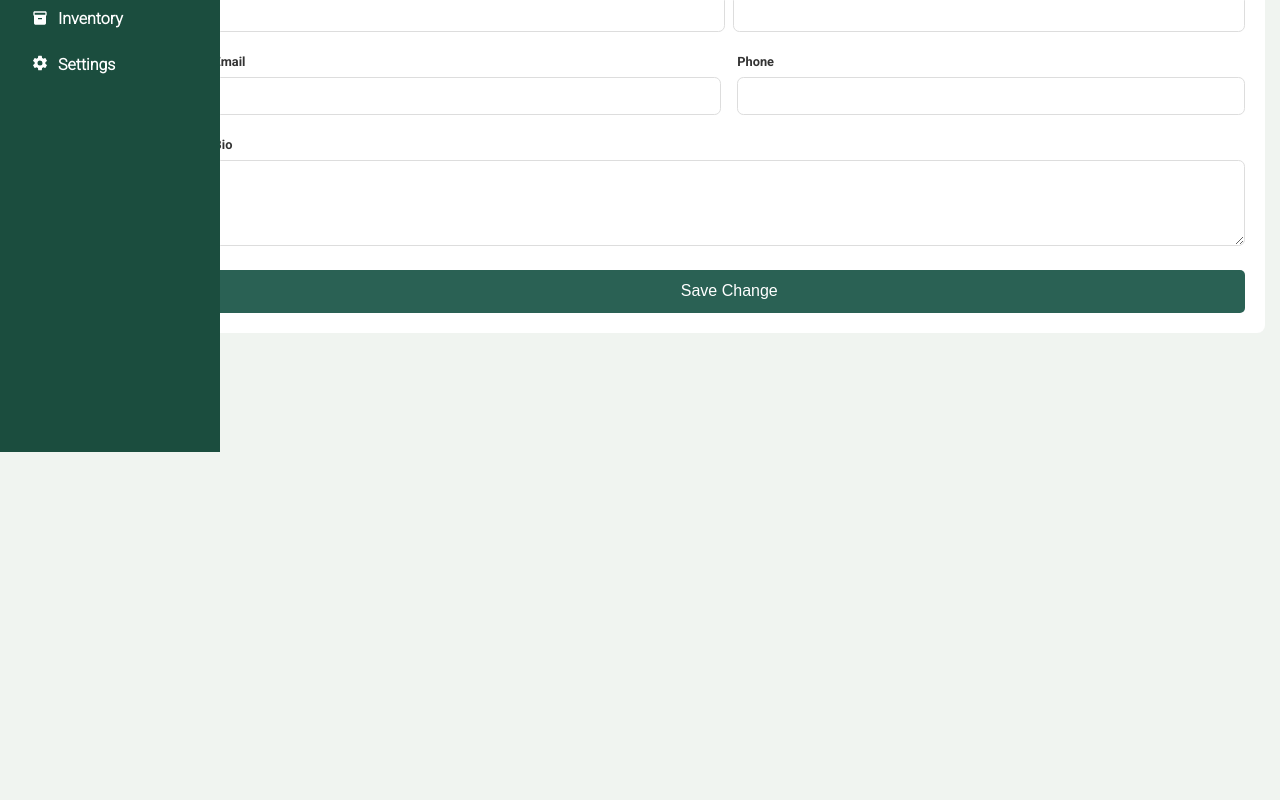
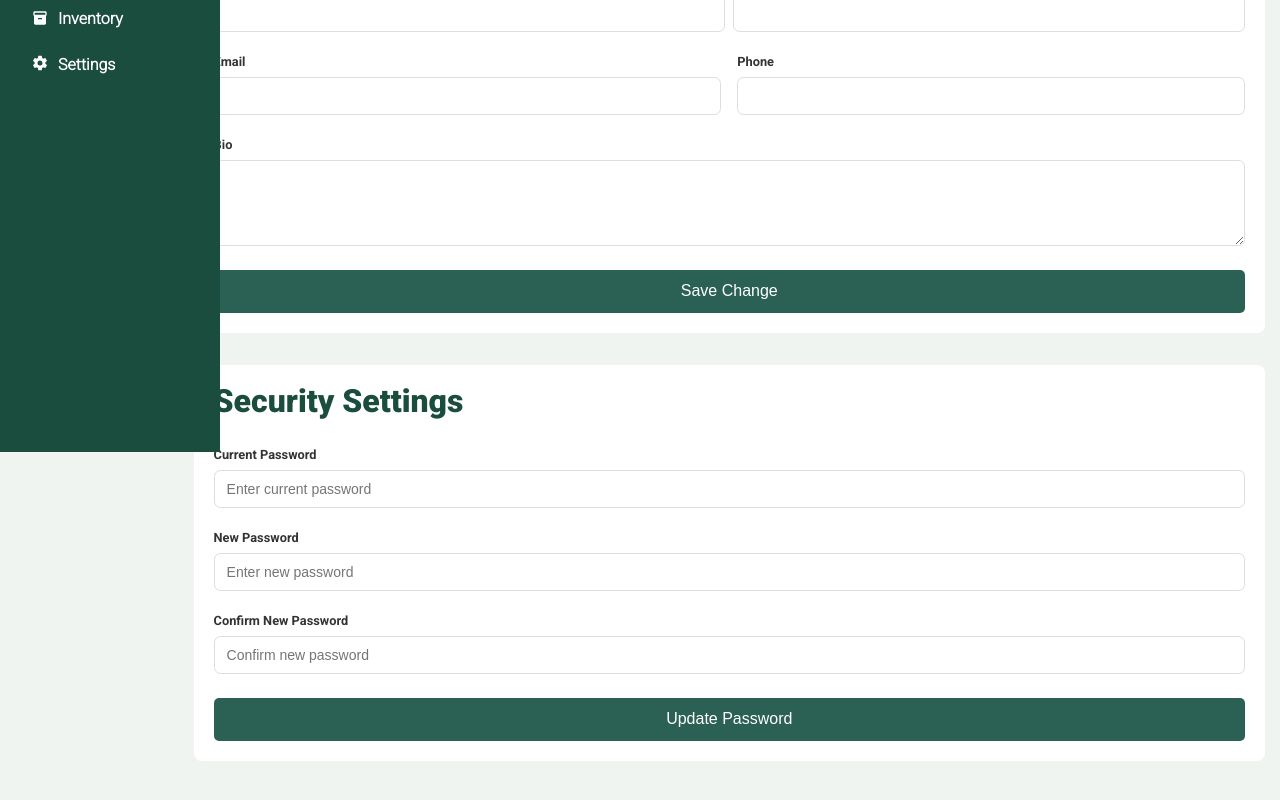
Before and after one commit to mohammadmehdidalvandii/Dashboard, a React (Vite) app in the folder frontend/dashboard/: page /Profile in a window 1280 px wide. Shown: the part 348-1148 px from the top of the page. Before the commit the page ends 800 px from the top, so only its background shows below. Built offline with nearby package versions, Linux system fonts and the light colour scheme.

Commit message:
creatd section SecurityProfile

```diff
--- /dev/null
+++ b/frontend/dashboard/src/components/templates/profile/SecurityProfile/SecurityProfile.css
@@ -0,0 +1,9 @@
+.securityProfile{
+    display: block;
+    width: 100%;
+    margin: 2rem 0 4rem 0;
+}
+.securityProfile form{
+    display: block;
+    margin-top: 2rem;
+}
--- /dev/null
+++ b/frontend/dashboard/src/components/templates/profile/SecurityProfile/SecurityProfile.jsx
@@ -0,0 +1,28 @@
+import './SecurityProfile.css'
+
+function SecurityProfile() {
+  return (
+    <section className="securityProfile box">
+        <div>
+            <h2 className="title_header">Security Settings</h2>
+            <form action="#">
+                <div className="form_group">
+                    <label htmlFor="">Current Password</label>
+                    <input type="text" className="form_input" placeholder='Enter current password'/>
+                </div>
+                <div className="form_group">
+                    <label htmlFor="">New Password</label>
+                    <input type="text" className="form_input" placeholder='Enter new password'/>
+                </div>
+                <div className="form_group">
+                    <label htmlFor="">Confirm New Password</label>
+                    <input type="text" className="form_input" placeholder='Confirm new password'/>
+                </div>
+                <button className="btn">Update Password</button>
+            </form>
+        </div>
+    </section>
+  )
+}
+
+export default SecurityProfile
--- a/frontend/dashboard/src/page/Profile/Profile.jsx
+++ b/frontend/dashboard/src/page/Profile/Profile.jsx
@@ -1,4 +1,5 @@
 import Avatar from '../../components/templates/profile/Avatar/Avatar'
+import SecurityProfile from '../../components/templates/profile/SecurityProfile/SecurityProfile'
 import MetaTag from '../../hook/MetaTag/MetaTag'
 
 
@@ -7,6 +8,7 @@ function Profile() {
     <>
     <MetaTag title='Dashboard | Profile' />
     <Avatar/>
+    <SecurityProfile/>
     </>
   )
 }
```
